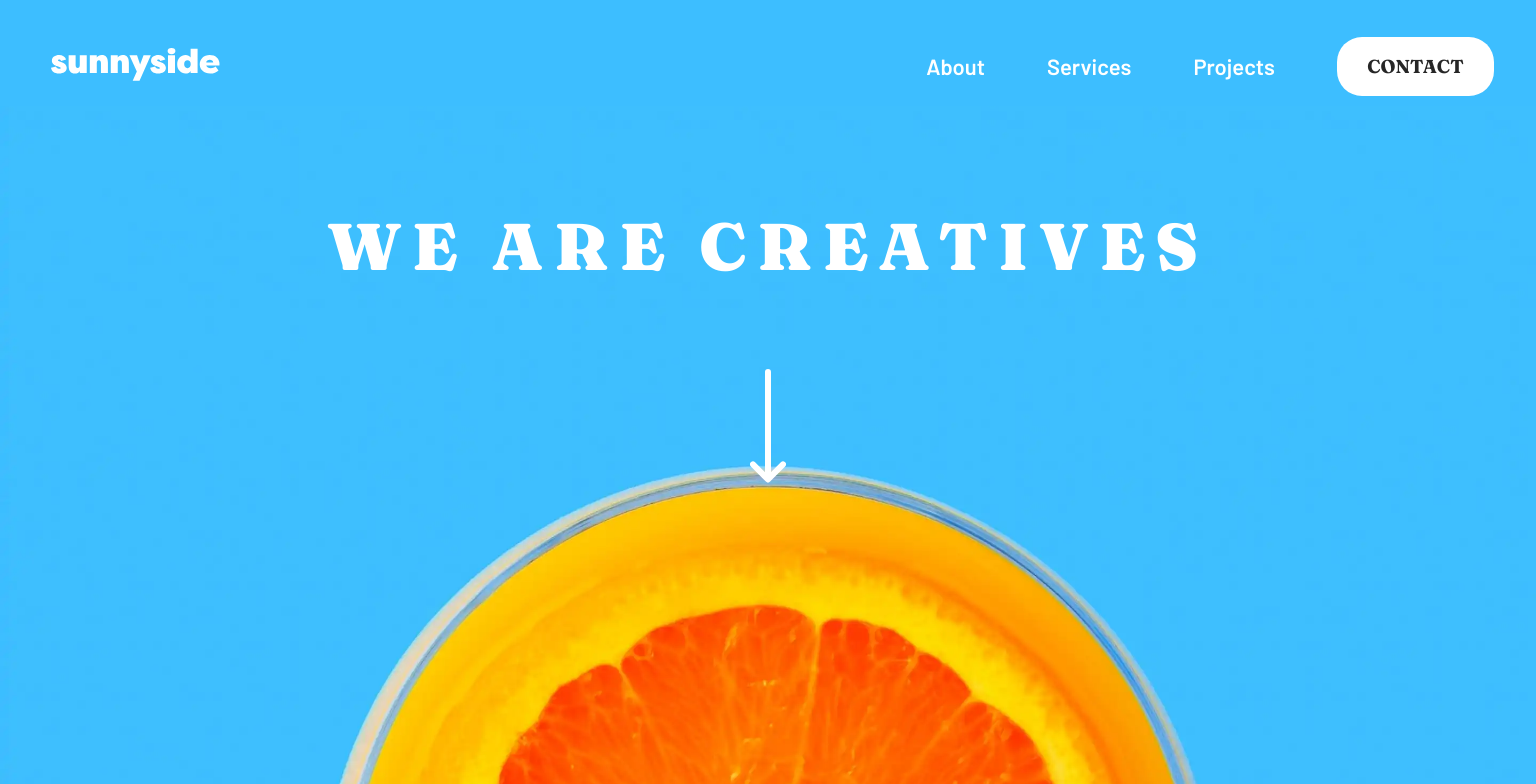
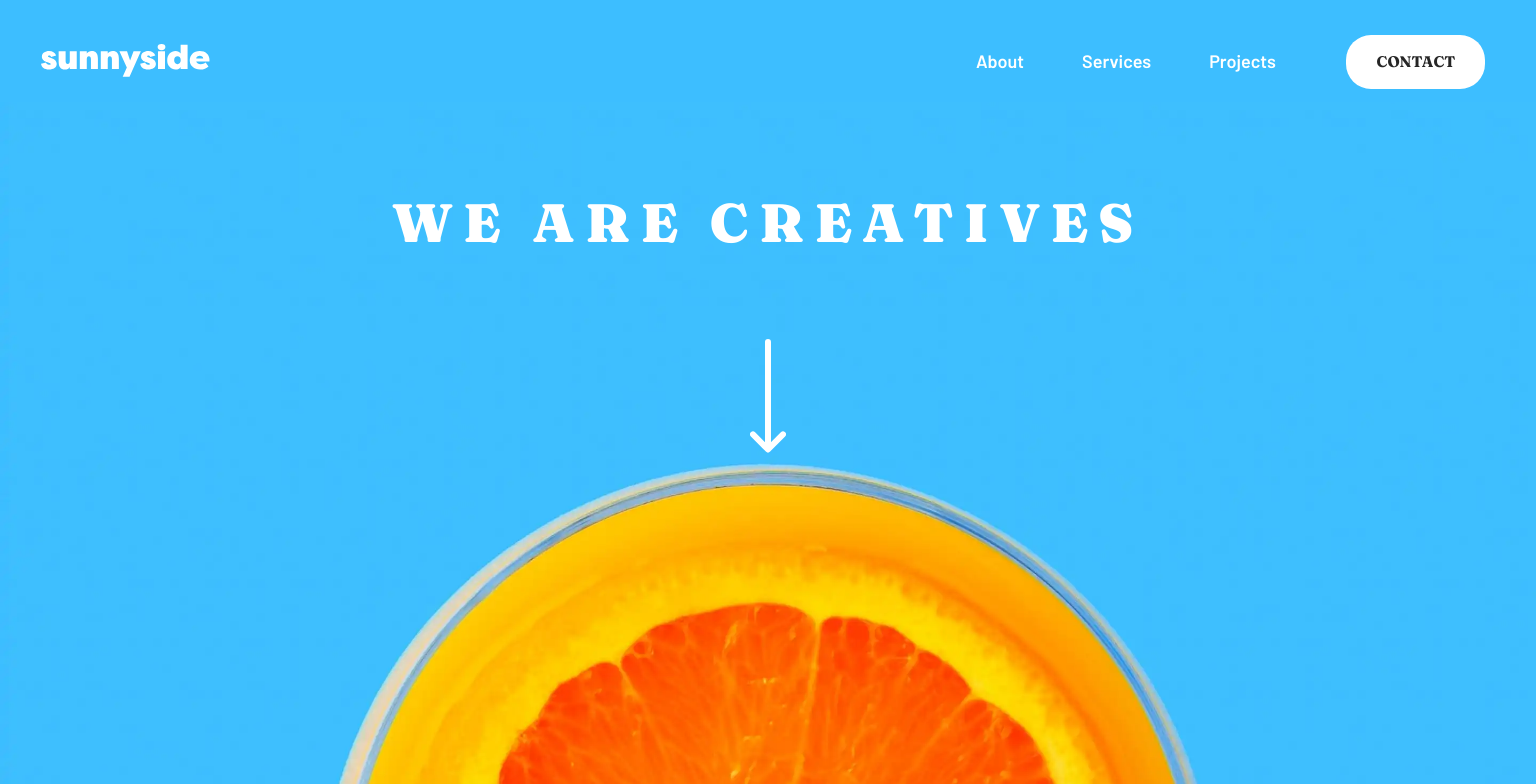
Before and after one commit to dimahvatit/sunnyside-project, a React (Create React App) app: page / in a window 1536 px wide. Shown: the top 784 px of the page. Built offline with nearby package versions, Linux system fonts and the light colour scheme.

Commit message:
minor fixes

```diff
--- a/src/components/Projects/style.css
+++ b/src/components/Projects/style.css
@@ -2,6 +2,7 @@
 	display: flex;
 	flex-wrap: wrap;
 	min-height: 447px;
+	min-width: 100%;
 }
 
 .project-item {
--- a/src/index.css
+++ b/src/index.css
@@ -30,6 +30,9 @@ html,
 body {
 	font-size: 18px;
 	font-family: "Fraunces", serif !important;
+}
+
+body {
 	overflow-x: hidden;
 }
 
@@ -43,12 +46,6 @@ body {
 	margin: 0 auto;
 }
 
-@media screen and (min-width: 1300px) {
-	html {
-		font-size: 22px !important;
-	}
-}
-
 @media screen and (max-width: 1300px) {
 	html {
 		font-size: 16px !important;
```
Also changed, not shown: 1 other file (tests, documents, lock files or other folders).
